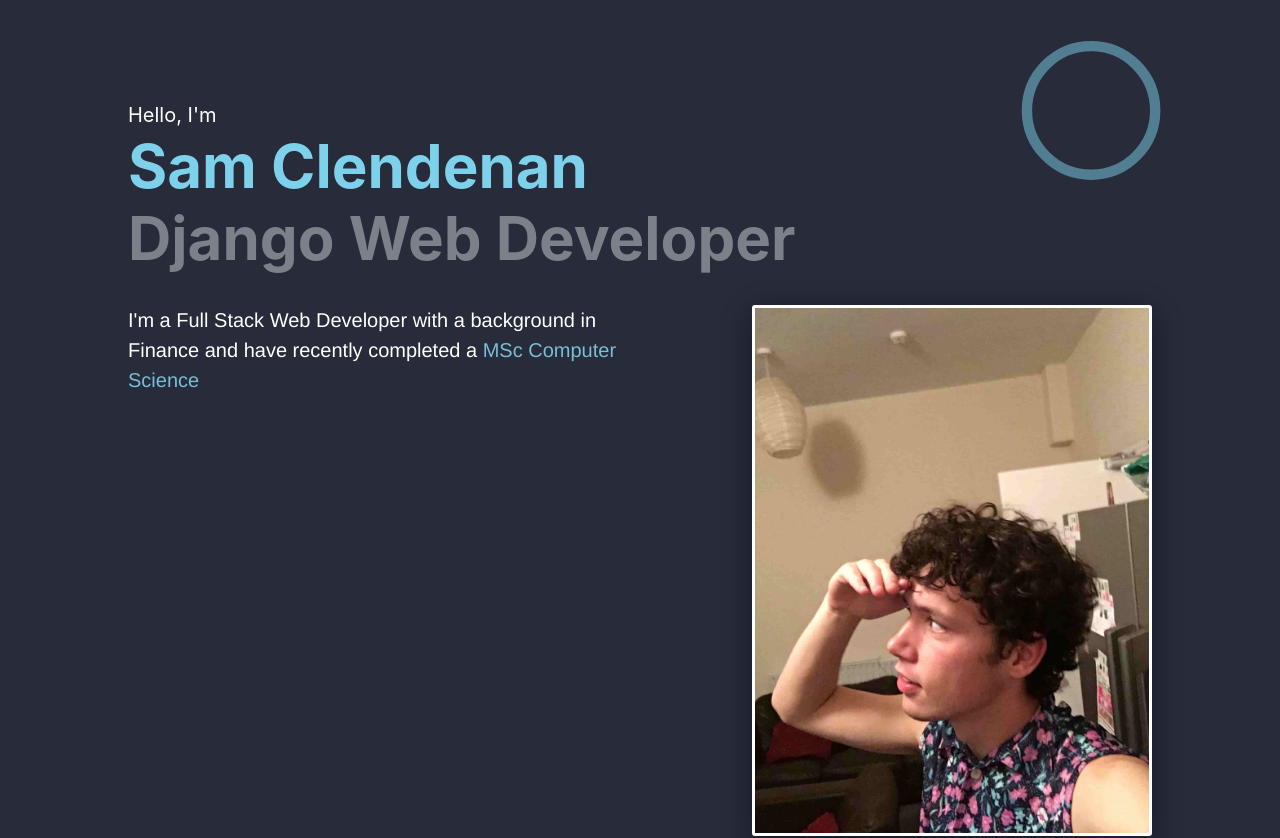
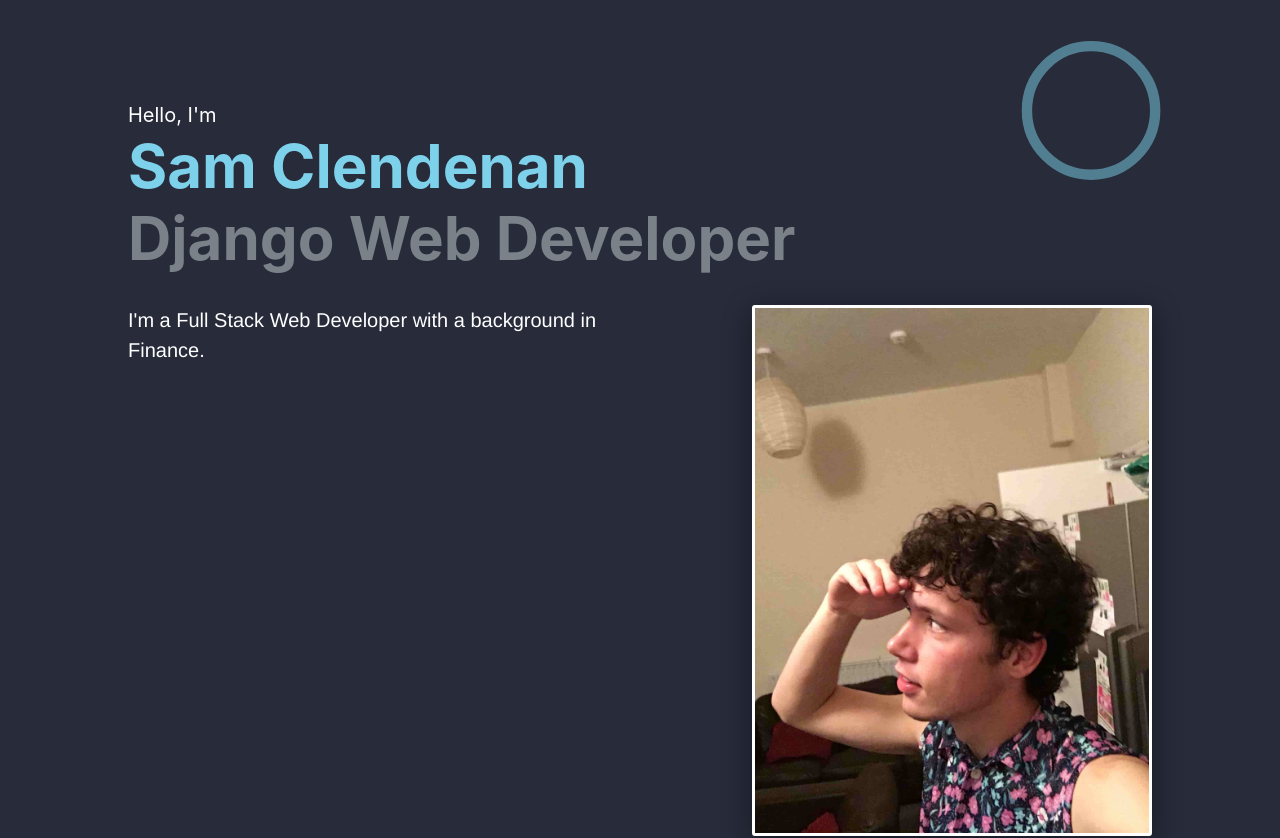
Before and after one commit to SamRocan/Portfolio, a React (Create React App) app in the folder frontend/: page / in a window 1280 px wide. Shown: the top 838 px of the page. Built offline with nearby package versions, Linux system fonts and the light colour scheme.

Commit message:
Edited text again

```diff
--- a/frontend/src/components/FrontComponent.js
+++ b/frontend/src/components/FrontComponent.js
@@ -22,7 +22,7 @@
                 <div className="container p-0 m-0">
                     <div className="row" id="info-summary">
                         <div className="col-md-6">
-                            <p>I'm a Full Stack Web Developer with a background in Finance and have recently completed a <a>MSc Computer Science</a></p>
+                            <p>I'm a Full Stack Web Developer with a background in Finance.</p>
                             <Link to="project-container" spy={true} smooth={true}><button className="btn btn-lrg" id="see-more">Find Out More</button></Link>
                         </div>
                         <div className="col-md-6"  id="portrait-image">
```
